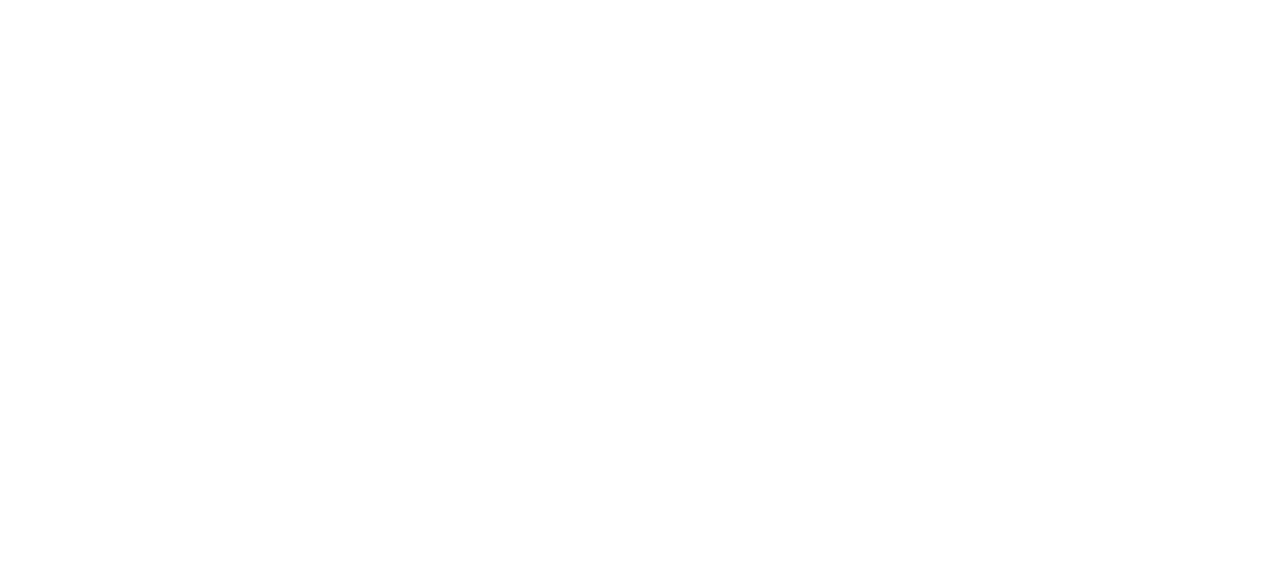
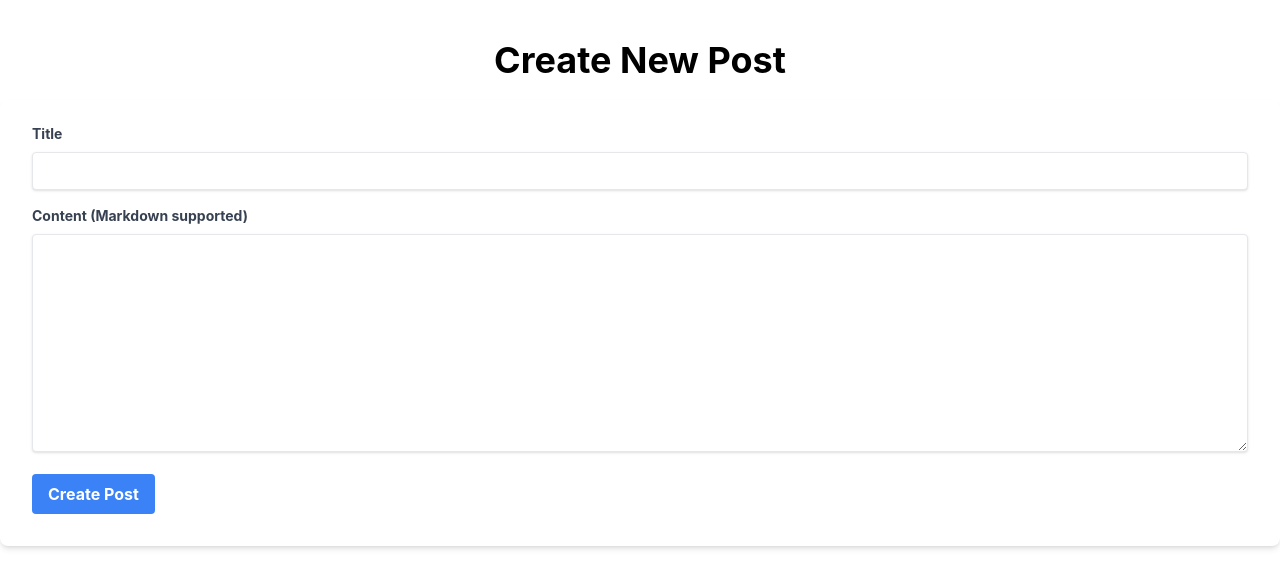
Before and after one commit to GhadaRV/personal-blog-app-react, a React (Create React App) app in the folder personal-blog/: page /posts/create in a window 1280 px wide. Before the commit this address had no page. Shown: the top 588 px of the page. Built offline with nearby package versions, Linux system fonts and the light colour scheme.

Commit message:
Added pages for posts

```diff
--- a/personal-blog/src/App.js
+++ b/personal-blog/src/App.js
@@ -3,7 +3,10 @@ import { BrowserRouter as Router, Route, Routes } from 'react-router-dom';
 import Home from './pages/Home';
 import Login from './pages/Login.js';
 import SignUp from './pages/SignUp';
-import Blog from './pages/Blog';
+import BlogList from './pages/BlogList';
+import BlogPost from './pages/BlogPost';
+import PostForm from './pages/PostForm';
+
 
 
 function App() {
@@ -14,7 +17,10 @@ function App() {
           <Route path="/" element={<Home />} />
           <Route path="/login" element={<Login />} />
           <Route path="/signup" element={<SignUp />} />
-          <Route path="/blog" element={<Blog />} />
+          <Route path="/bloglist" element={<BlogList />} />
+          <Route path="/posts/:id" element={<BlogPost />} />
+          <Route path="/posts/create" element={<PostForm mode="create" />} />
+          <Route path="/posts/edit/:id" element={<PostForm mode="edit" />} />
         </Routes>
       </div>
     </Router>
--- a/personal-blog/src/pages/Blog.js
+++ /dev/null
@@ -1,29 +0,0 @@
-import React, { useEffect, useState } from 'react';
-import fetchPosts from '../api/posts';
-
-const Blog = () => {
-    const [posts, setPosts] = useState([]);
-
-    useEffect(() => {
-        const getPosts = async () => {
-            const data = await fetchPosts();
-            setPosts(data);
-        };
-
-        getPosts();
-    }, []);
-
-    return (
-        <div className="p-6">
-            <h1 className="text-3xl font-bold mb-4">Blog Posts</h1>
-            {posts.map(post => (
-                <div key={post._id} className="mb-4 p-4 bg-white shadow-md rounded-md">
-                    <h2 className="text-xl font-semibold">{post.title}</h2>
-                    <div dangerouslySetInnerHTML={{ __html: post.contentHtml }} />
-                </div>
-            ))}
-        </div>
-    );
-};
-
-export default Blog;
--- /dev/null
+++ b/personal-blog/src/pages/BlogList.js
@@ -0,0 +1,31 @@
+import React, { useEffect, useState } from 'react';
+import { Link } from 'react-router-dom';
+
+const BlogList = () => {
+    const [posts, setPosts] = useState([]);
+
+    useEffect(() => {
+        fetch('http://localhost:3001/api/posts')
+            .then((res) => res.json())
+            .then((data) => setPosts(data))
+            .catch((error) => console.error('Error fetching posts:', error));
+    }, []);
+
+    return (
+        <div className="container mx-auto py-10">
+            <h1 className="text-4xl font-bold text-center mb-10">Blog Posts</h1>
+            <div className="grid grid-cols-1 md:grid-cols-2 lg:grid-cols-3 gap-6">
+                {posts.map((post) => (
+                    <div key={post._id} className="bg-white shadow-lg rounded-lg p-5">
+                        <h2 className="text-2xl font-semibold mb-3">{post.title}</h2>
+                        <p className="text-gray-600">{post.excerpt}</p>
+                        <Link to={`/posts/${post._id}`} className="text-blue-500 hover:underline mt-3 inline-block">Read More</Link>
+                    </div>
+                ))}
+            </div>
+            <Link to="/posts/create" className="mt-8 inline-block bg-green-500 text-white px-4 py-2 rounded hover:bg-green-600">Create New Post</Link>
+        </div>
+    );
+};
+
+export default BlogList;
--- /dev/null
+++ b/personal-blog/src/pages/BlogPost.js
@@ -0,0 +1,32 @@
+import React, { useEffect, useState } from 'react';
+import { useParams, Link } from 'react-router-dom';
+import ReactMarkdown from 'react-markdown';
+
+const BlogPost = () => {
+    const { id } = useParams();
+    const [post, setPost] = useState(null);
+
+    useEffect(() => {
+        fetch(`http://localhost:3001/api/posts/${id}`)
+            .then((res) => res.json())
+            .then((data) => setPost(data))
+            .catch((error) => console.error('Error fetching post:', error));
+    }, [id]);
+
+    if (!post) {
+        return <p>Loading...</p>;
+    }
+
+    return (
+        <div className="container mx-auto py-10">
+            <h1 className="text-4xl font-bold text-center mb-5">{post.title}</h1>
+            <ReactMarkdown className="prose max-w-none">{post.content}</ReactMarkdown>
+            <div className="mt-10 flex justify-between">
+                <Link to={`/posts/edit/${post._id}`} className="bg-yellow-500 text-white px-4 py-2 rounded hover:bg-yellow-600">Edit Post</Link>
+                <Link to="/" className="bg-gray-500 text-white px-4 py-2 rounded hover:bg-gray-600">Back to Blog</Link>
+            </div>
+        </div>
+    );
+};
+
+export default BlogPost;
--- a/personal-blog/src/pages/Home.js
+++ b/personal-blog/src/pages/Home.js
@@ -23,7 +23,7 @@ const Home = () => {
                     Sign Up
                 </Link>
                 <Link
-                    to="/blog"
+                    to="/bloglist"
                     className="bg-gray-700 text-white px-4 py-2 rounded-md shadow-md hover:bg-gray-800"
                 >
                     View Blog Posts
--- /dev/null
+++ b/personal-blog/src/pages/PostForm.js
@@ -0,0 +1,87 @@
+import React, { useState, useEffect } from 'react';
+import { useParams, useNavigate } from 'react-router-dom';
+
+const PostForm = ({ mode }) => {
+    const { id } = useParams();
+    const [title, setTitle] = useState('');
+    const [content, setContent] = useState('');
+    const navigate = useNavigate();
+
+    useEffect(() => {
+        if (mode === 'edit' && id) {
+            fetch(`http://localhost:3001/api/posts/${id}`)
+                .then((res) => res.json())
+                .then((data) => {
+                    setTitle(data.title);
+                    setContent(data.content);
+                })
+                .catch((error) => console.error('Error fetching post:', error));
+        }
+    }, [id, mode]);
+
+    const handleSubmit = async (e) => {
+        e.preventDefault();
+        const payload = { title, content };
+        const token = localStorage.getItem('token');
+        const response = mode === 'edit'
+            ? await fetch(`http://localhost:3001/api/posts/${id}`, {
+                method: 'PUT',
+                headers: {
+                    'Content-Type': 'application/json',
+                    'x-auth-token': token,
+                },
+                body: JSON.stringify(payload),
+            })
+            : await fetch('http://localhost:3001/api/posts', {
+                method: 'POST',
+                headers: {
+                    'Content-Type': 'application/json',
+                    'x-auth-token': token,
+                },
+                body: JSON.stringify(payload),
+            });
+
+        if (response.ok) {
+            navigate('/');
+        } else {
+            console.error('Error submitting post');
+        }
+    };
+
+    return (
+        <div className="container mx-auto py-10">
+            <h1 className="text-4xl font-bold text-center mb-5">{mode === 'edit' ? 'Edit Post' : 'Create New Post'}</h1>
+            <form onSubmit={handleSubmit} className="bg-white shadow-md rounded-lg px-8 pt-6 pb-8 mb-4">
+                <div className="mb-4">
+                    <label className="block text-gray-700 text-sm font-bold mb-2" htmlFor="title">Title</label>
+                    <input
+                        id="title"
+                        type="text"
+                        className="shadow appearance-none border rounded w-full py-2 px-3 text-gray-700 leading-tight focus:outline-none focus:shadow-outline"
+                        value={title}
+                        onChange={(e) => setTitle(e.target.value)}
+                        required
+                    />
+                </div>
+                <div className="mb-4">
+                    <label className="block text-gray-700 text-sm font-bold mb-2" htmlFor="content">Content (Markdown supported)</label>
+                    <textarea
+                        id="content"
+                        className="shadow appearance-none border rounded w-full py-2 px-3 text-gray-700 leading-tight focus:outline-none focus:shadow-outline"
+                        value={content}
+                        onChange={(e) => setContent(e.target.value)}
+                        rows="10"
+                        required
+                    />
+                </div>
+                <div className="flex items-center justify-between">
+                    <button type="submit" className="bg-blue-500 text-white font-bold py-2 px-4 rounded hover:bg-blue-700">
+                        {mode === 'edit' ? 'Update Post' : 'Create Post'}
+                    </button>
+                </div>
+            </form>
+        </div>
+    );
+};
+
+export default PostForm;
```
